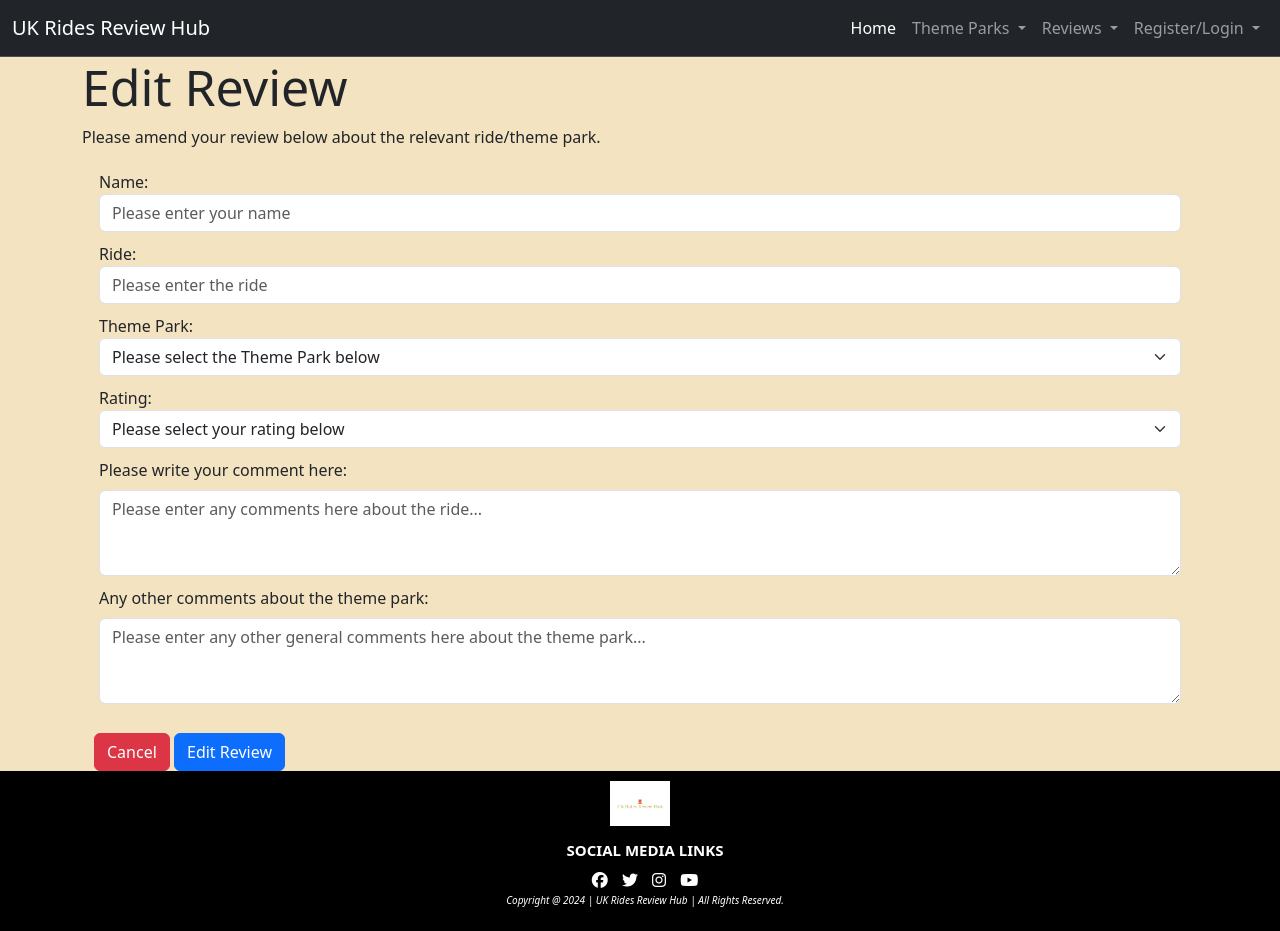
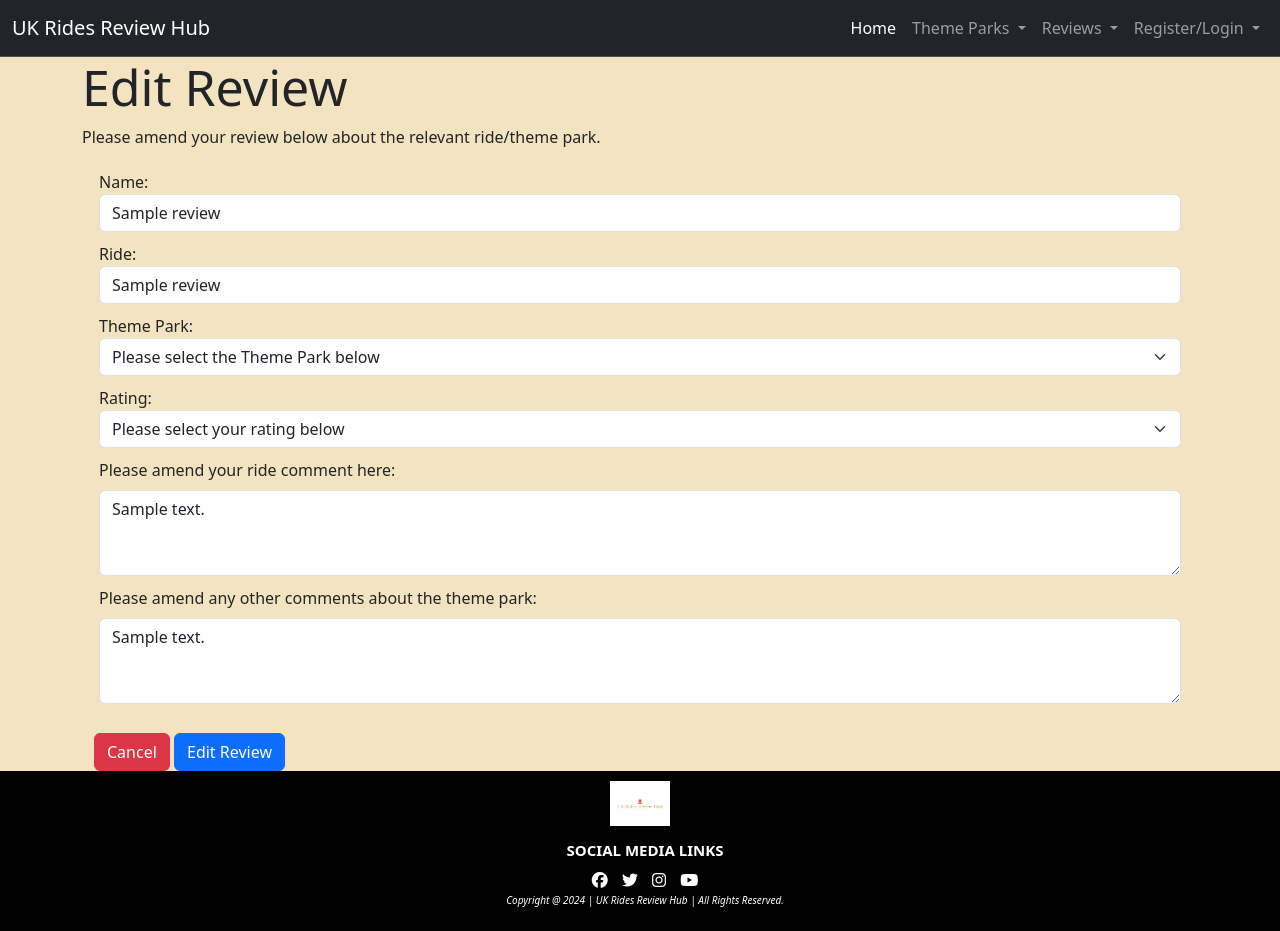
Before and after one commit to hannahro15/Theme-park-reviews-site, a Flask app: template templates/edit_review.html in a window 1280 px wide. Run offline with Flask 3, Linux system fonts and the light colour scheme; the template is opened without the code that fills it: most values are stand-ins (such as "Sample title", 1, 10 or a date in 2020); some libraries are stand-ins or nearby versions.

Commit message:
Change reviews to review, and pre-populate name, ride, and text area fields

```diff
--- a/templates/edit_review.html
+++ b/templates/edit_review.html
@@ -3,15 +3,15 @@
 <h3>Edit Review</h3>
 <p>Please amend your review below about the relevant ride/theme park.</p>
 <div class="container">
-  <form method="POST" action="{{ url_for('edit_review', review_id=reviews._id) }}">
+  <form method="POST" action="{{ url_for('edit_review', review_id=review._id) }}">
     <div class="form-group">
       <label for="name">Name: </label>
-      <input type="text" class="form-control" id="name" name="name" aria-describedby="name"
+      <input type="text" class="form-control" id="name" name="name" value="{{ review.name }}" aria-describedby="name"
         placeholder="Please enter your name" minlength="5" maxlength="15" required>
     </div>
     <div class="form-group">
       <label for="ride">Ride: </label>
-      <input type="text" class="form-control" id="ride" name="ride_name" aria-describedby="ride"
+      <input type="text" class="form-control" id="ride" name="ride_name" value="{{ review.ride_name }}" aria-describedby="ride"
         placeholder="Please enter the ride" minlength="4" maxlength="15" required>
     </div>
     <div class="form-group">
@@ -35,14 +35,12 @@
       </select>
     </div>
     <div class="form-group">
-      <label for="ride_comment" class="form-label">Please write your comment here: </label>
-      <textarea class="form-control" id="ride_comment" name="ride_comment" rows="3"
-        placeholder="Please enter any comments here about the ride..."></textarea>
+      <label for="ride_comment" class="form-label">Please amend your ride comment here: </label>
+      <textarea class="form-control" id="ride_comment" name="ride_comment" rows="3">{{ review.ride_comment }}</textarea>
     </div>
     <div class="form-group">
-      <label for="other_comment" class="form-label">Any other comments about the theme park: </label>
-      <textarea class="form-control" id="other_comment" name="other_comment" rows="3"
-        placeholder="Please enter any other general comments here about the theme park..."></textarea>
+      <label for="other_comment" class="form-label">Please amend any other comments about the theme park: </label>
+      <textarea class="form-control" id="other_comment" name="other_comment" rows="3">{{ review.other_comment }}</textarea>
     </div>
     <br>
     <a href="{{ url_for ('get_reviews') }}" class="btn btn-danger">Cancel</a>
```
